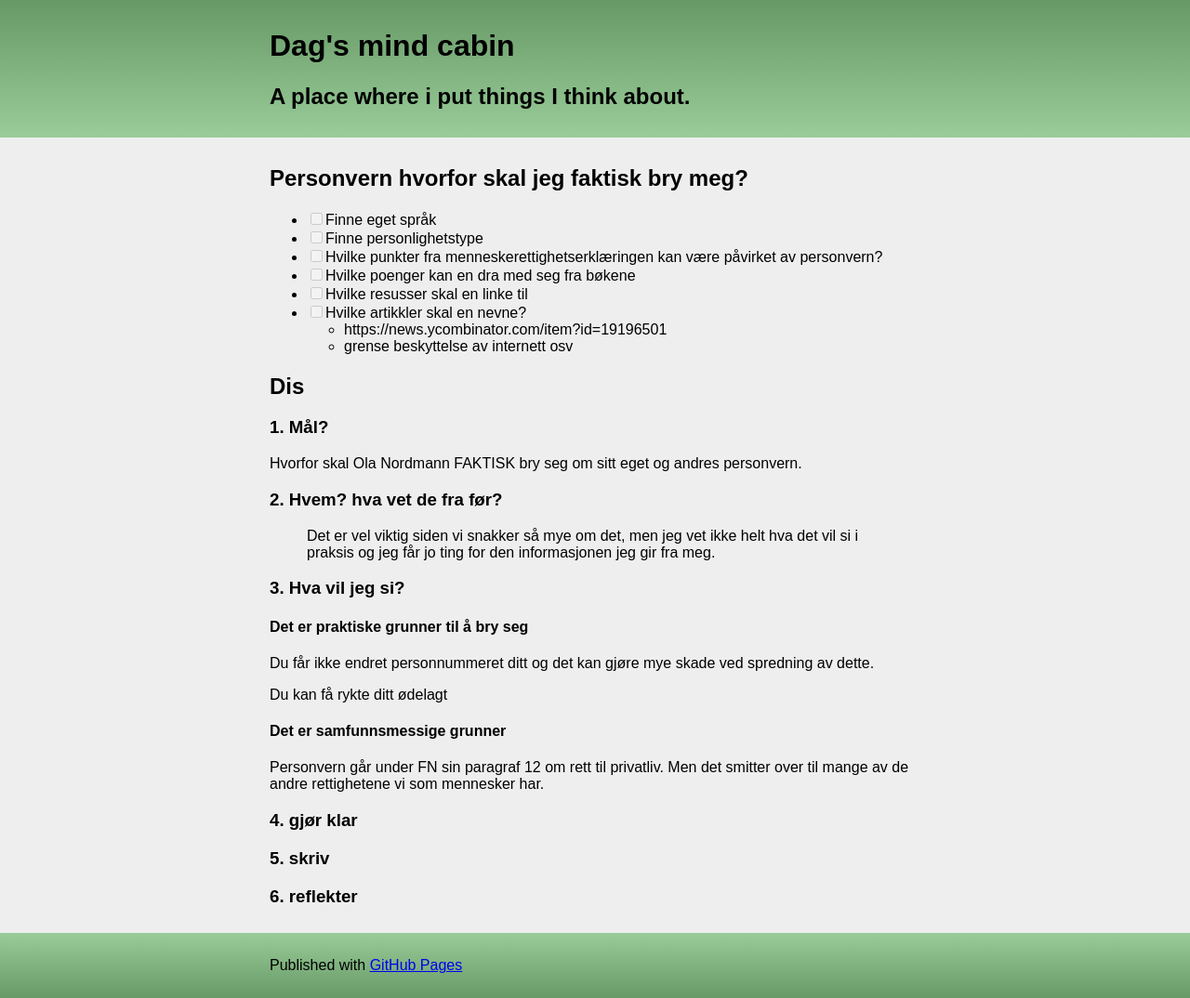
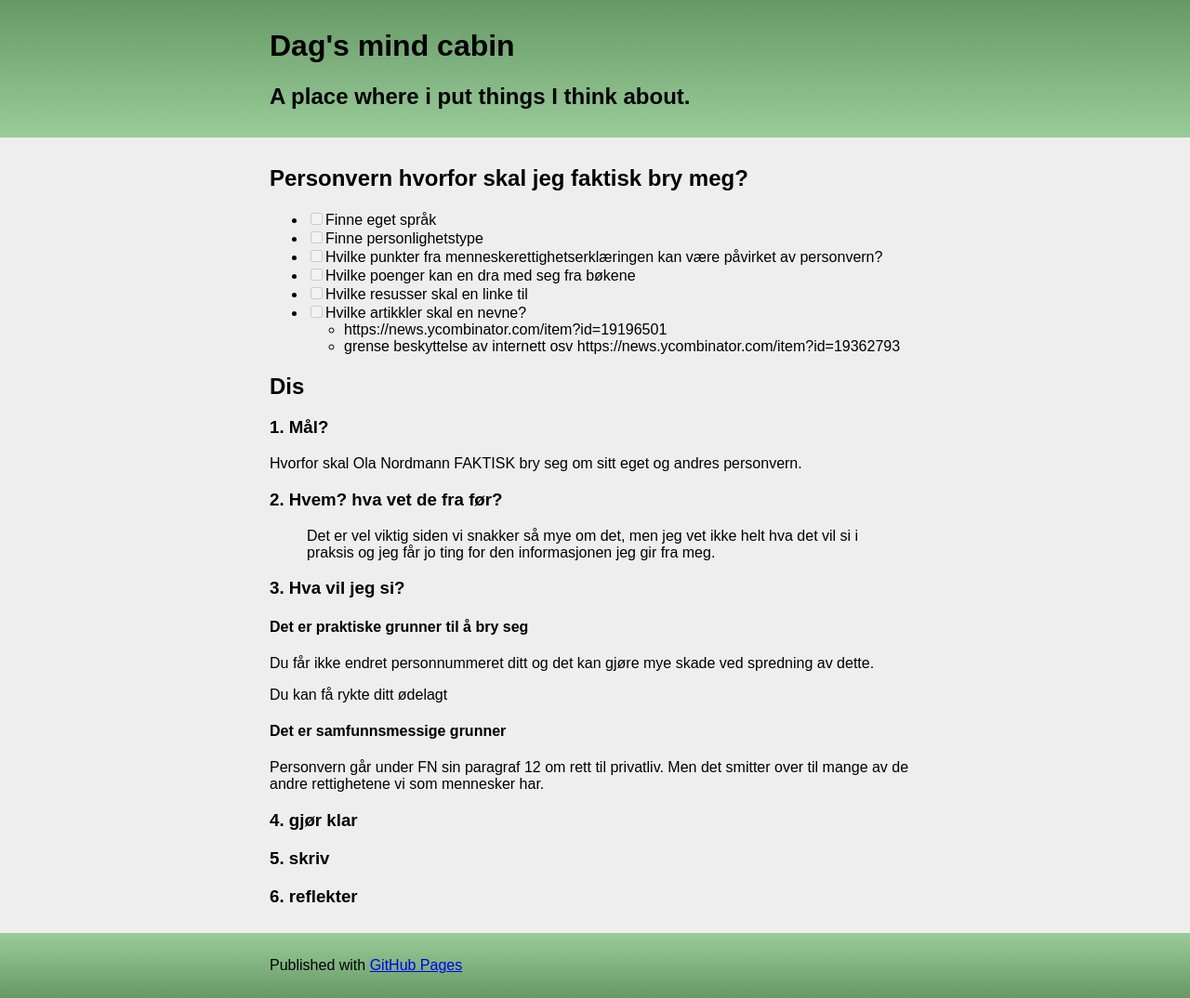
Before and after one commit to dagfs/dagfs.github.io, a Jekyll site: the page built from articles/privacy_why_care.md, in a window 1280 px wide. Shown: the whole page at 93% size. Built offline with Jekyll 4.4.1, drawn with Linux system fonts in a browser that asks for light colours; our own code applies the rules of GitHub Pages for plain Markdown files; some of the changed lines change nothing that is shown.

Commit message:
Update privacy_why_care.md

```diff
--- a/articles/privacy_why_care.md
+++ b/articles/privacy_why_care.md
@@ -8,6 +8,7 @@
 - [ ] Hvilke artikkler skal en nevne?
   - https://news.ycombinator.com/item?id=19196501
   - grense beskyttelse av internett osv
+  https://news.ycombinator.com/item?id=19362793
 
 ## Dis
 
```
